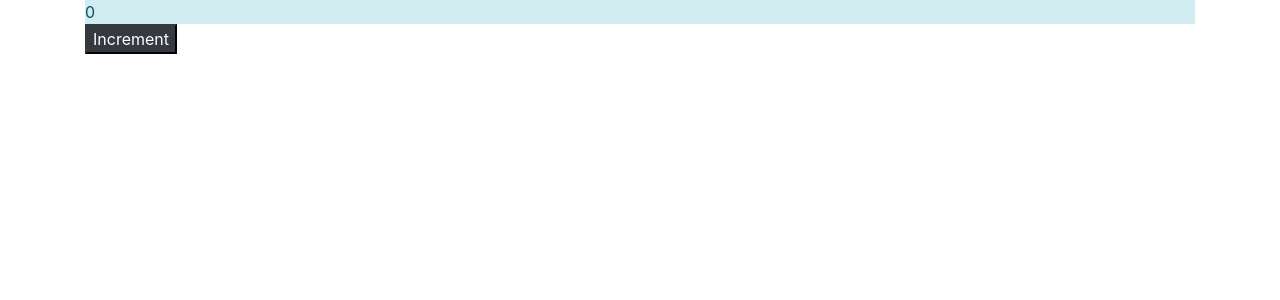
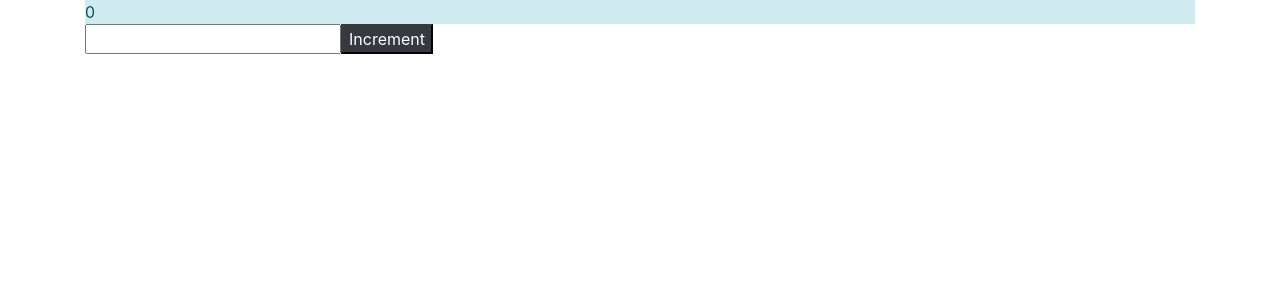
Before and after one commit to sinandersinan/statemanagement, an Angular app: page / in a window 1280 px wide. Shown: the top 300 px of the page. Built offline with nearby package versions, Linux system fonts and the light colour scheme.

Commit message:
fourth step: messaging in real

```diff
--- a/src/app/app.component.html
+++ b/src/app/app.component.html
@@ -3,7 +3,9 @@
     {{counter$ | async }}
   </div>
 
-  <button class="btn-dark" (click)="increment()">
+  <input #input>
+
+  <button class="btn-dark" (click)="increment(input.value)">
     Increment
   </button>
 </div>
--- a/src/app/app.component.ts
+++ b/src/app/app.component.ts
@@ -18,7 +18,7 @@ export class AppComponent {
     );
   }
 
-  increment(): void {
-    this.service.dispatch('INCREMENT');
+  increment(message): void {
+    this.service.dispatch(message);
   }
 }
```
